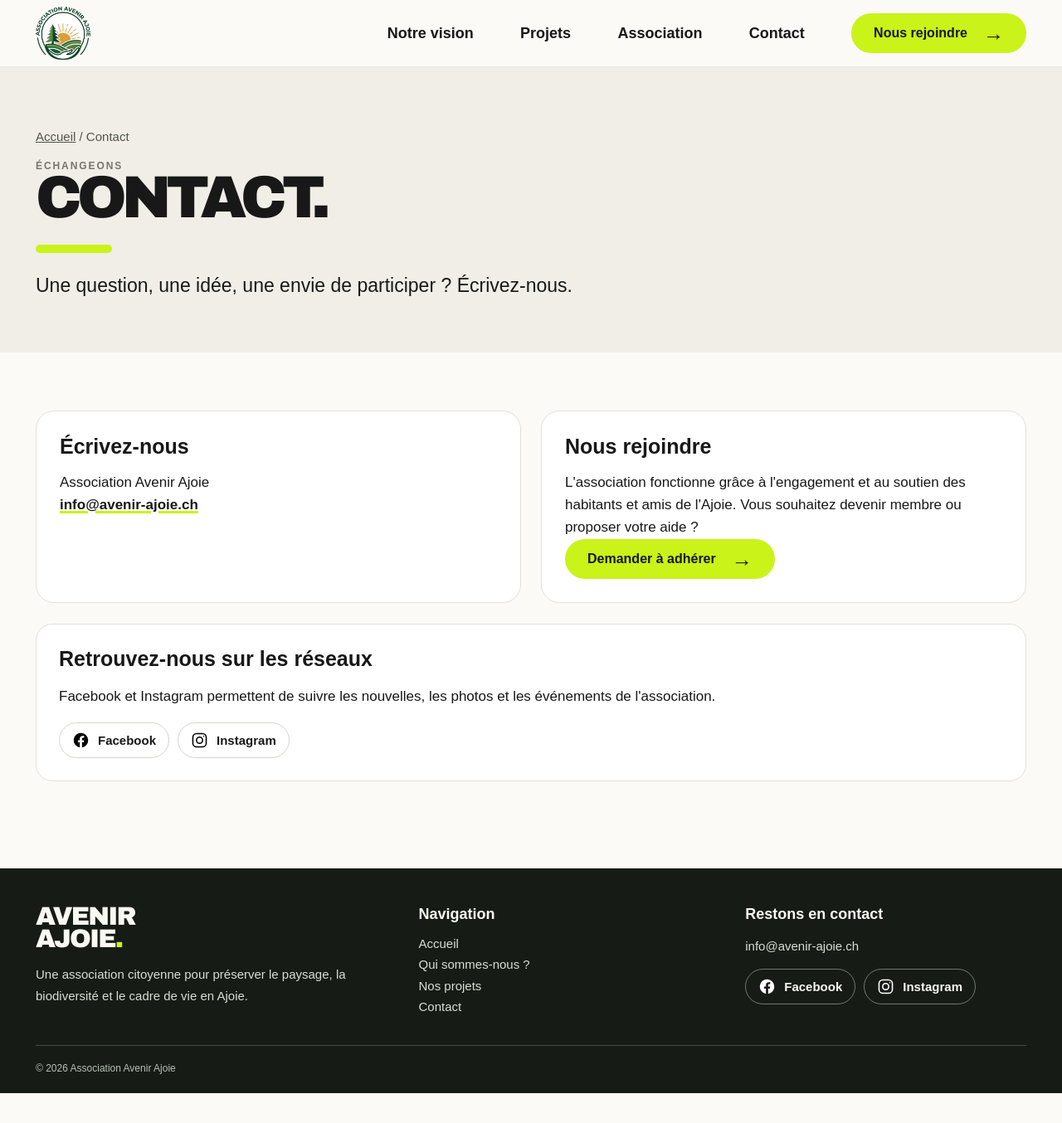
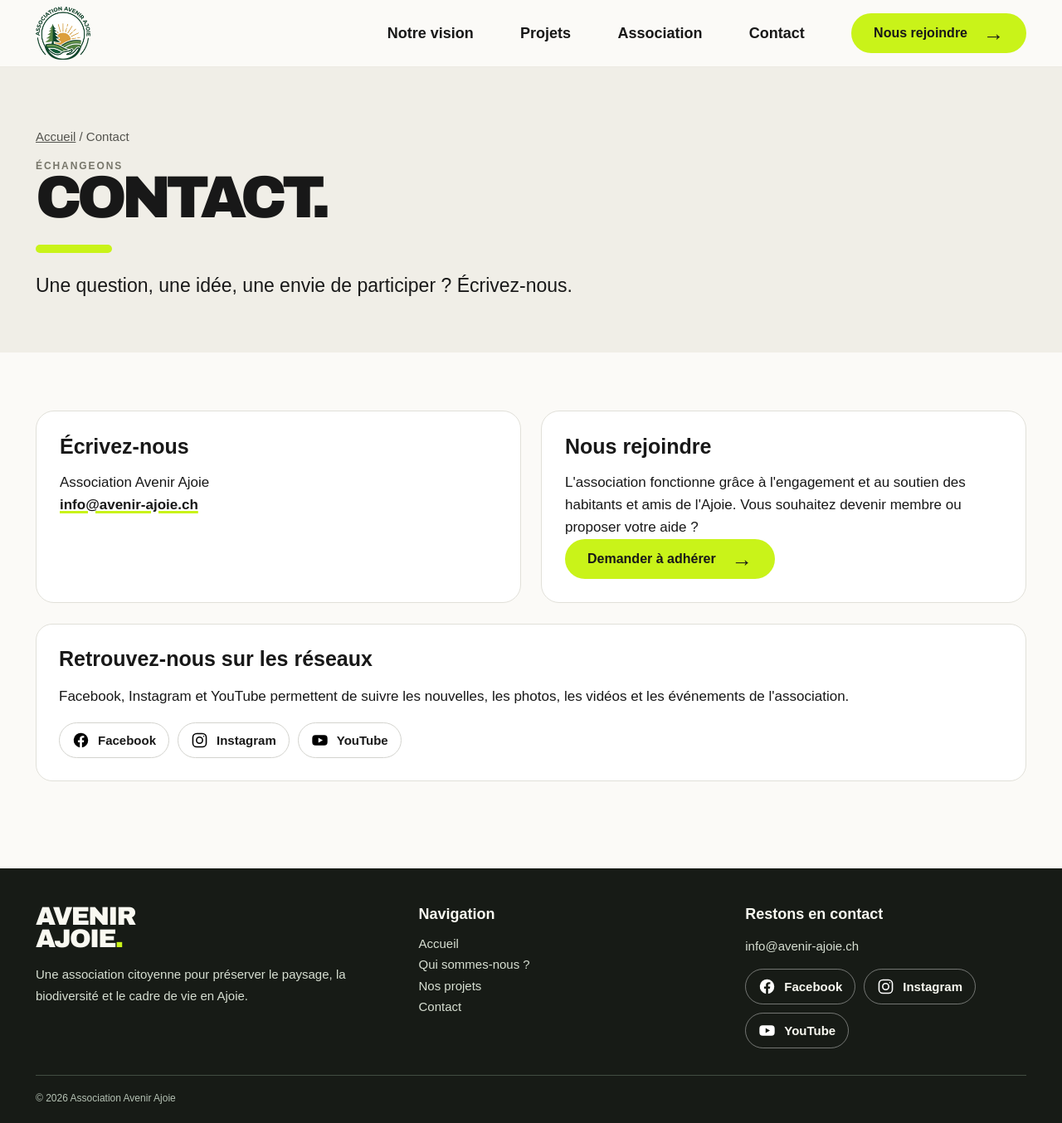
Before and after one commit to avenir-ajoie/avenir-ajoie.github.io, a Jekyll site: the page built from contact.html, in a window 1280 px wide. Shown: the whole page at 83% size. Built offline with Jekyll 4.4.1, drawn with Linux system fonts in a browser that asks for light colours; before the commit the page ends 1318 px from its top, so only the background shows below that.

Commit message:
Youtube link.

```diff
--- a/_data/social.yml
+++ b/_data/social.yml
@@ -6,3 +6,6 @@
 - name: Instagram
   icon: instagram.svg
   url: https://www.instagram.com/avenirajoie/
+- name: YouTube
+  icon: youtube.svg
+  url: https://www.youtube.com/@AssociationAvenirAjoie
--- a/contact.html
+++ b/contact.html
@@ -22,7 +22,7 @@ lead: Une question, une idée, une envie de participer ? Écrivez-nous.
     </div>
     <div id="reseaux" class="link-card">
       <h3>Retrouvez-nous sur les réseaux</h3>
-      <p>Facebook et Instagram permettent de suivre les nouvelles, les photos et les événements de l'association.</p>
+      <p>Facebook, Instagram et YouTube permettent de suivre les nouvelles, les photos, les vidéos et les événements de l'association.</p>
       {% assign social_urls = site.data.social | map: 'url' | join: '' %}
       {% include social-links.html on_light=true %}
     </div>
```
Also changed, not shown: README.md, assets/images/youtube.svg (added).
